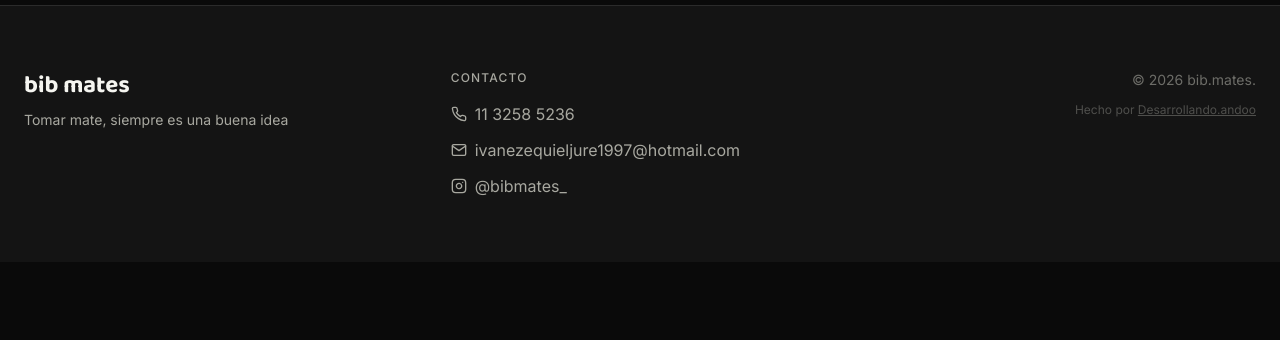
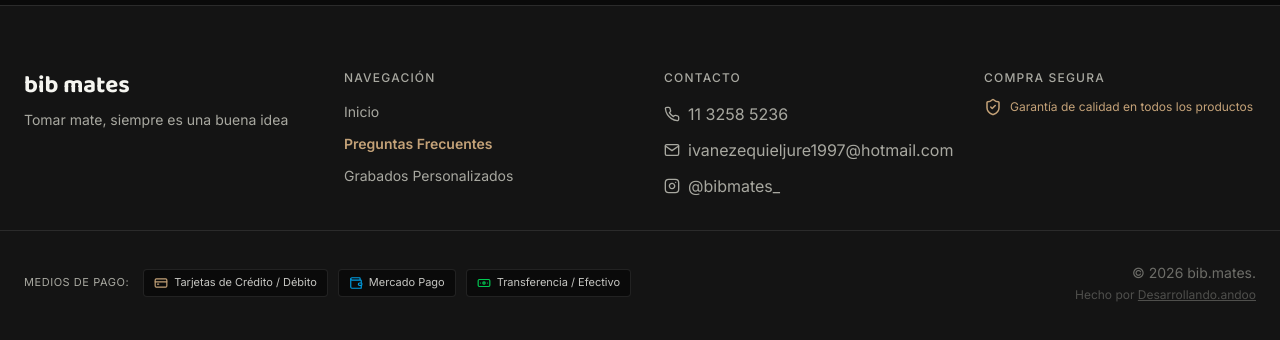
Before and after one commit to Daaneri/bib-mates-frontend, a React (Vite) app: page / in a window 1280 px wide. Shown: the part 1700-2040 px from the top of the page. Before the commit the page ends 1962 px from the top, so only its background shows below. Built offline with nearby package versions, Linux system fonts and the light colour scheme; no server answers; the database is empty.

Commit message:
Agregados

```diff
--- a/src/components/Footer.jsx
+++ b/src/components/Footer.jsx
@@ -1,15 +1,33 @@
+import { Link } from 'react-router-dom';
+import { CreditCard, Wallet, Banknote, ShieldCheck } from 'lucide-react';
 import { siteConfig } from '../config/site';
 
 export default function Footer() {
   return (
     <footer className="mt-12 sm:mt-20 py-10 sm:py-16 bg-bib-dark border-t border-bib-white/10">
-      <div className="max-w-7xl mx-auto px-4 sm:px-6 grid grid-cols-1 md:grid-cols-3 gap-8 sm:gap-12 text-center md:text-left">
+      <div className="max-w-7xl mx-auto px-4 sm:px-6 grid grid-cols-1 md:grid-cols-4 gap-8 sm:gap-12 text-center md:text-left">
 
+        {/* Sección Marca */}
         <div className="flex flex-col gap-2 items-center md:items-start">
           <h3 className="text-xl sm:text-2xl font-heading font-bold text-bib-white lowercase">{siteConfig.businessName}</h3>
           <p className="text-sm text-bib-gray">{siteConfig.tagline}</p>
         </div>
 
+        {/* Sección Enlaces / FAQ */}
+        <div className="flex flex-col gap-3 items-center md:items-start">
+          <h4 className="font-medium uppercase tracking-widest text-xs text-bib-gray mb-1">Navegación</h4>
+          <Link to="/" className="text-bib-gray hover:text-bib-red transition text-sm">
+            Inicio
+          </Link>
+          <Link to="/faq" className="text-[#C4A278] hover:text-bib-white transition text-sm font-semibold">
+            Preguntas Frecuentes
+          </Link>
+          <Link to="/grabados" className="text-bib-gray hover:text-bib-red transition text-sm">
+            Grabados Personalizados
+          </Link>
+        </div>
+
+        {/* Sección Contacto */}
         <div className="flex flex-col gap-3 items-center md:items-start">
           <h4 className="font-medium uppercase tracking-widest text-xs text-bib-gray mb-1">Contacto</h4>
 
@@ -29,13 +47,44 @@ export default function Footer() {
           </a>
         </div>
 
-        <div className="flex flex-col gap-2 items-center md:items-end">
-          <p className="text-xs sm:text-sm text-bib-gray/60">© 2026 {siteConfig.businessName.toLowerCase().replace(/\s+/g, '.')}.</p>
-          <p className="text-[10px] sm:text-xs text-bib-gray/40 mt-1">
+        {/* Sección Compra Segura */}
+        <div className="flex flex-col gap-2 items-center md:items-start">
+          <h4 className="font-medium uppercase tracking-widest text-xs text-bib-gray mb-1">Compra Segura</h4>
+          <div className="flex items-center gap-2 text-xs text-[#C4A278]">
+            <ShieldCheck size={18} />
+            <span>Garantía de calidad en todos los productos</span>
+          </div>
+        </div>
+
+      </div>
+
+      {/* BLOQUE DE MEDIOS DE PAGO */}
+      <div className="max-w-7xl mx-auto px-4 sm:px-6 pt-8 mt-8 border-t border-bib-white/10 flex flex-col md:flex-row items-center justify-between gap-4 text-center md:text-left">
+        <div className="flex flex-wrap items-center justify-center gap-2.5 text-bib-white/80">
+          <span className="text-[11px] uppercase tracking-wider text-bib-gray mr-1">Medios de pago:</span>
+
+          <div className="flex items-center gap-1.5 bg-bib-black border border-bib-white/10 px-2.5 py-1 rounded text-[11px]">
+            <CreditCard size={14} className="text-[#C4A278]" />
+            <span>Tarjetas de Crédito / Débito</span>
+          </div>
+
+          <div className="flex items-center gap-1.5 bg-bib-black border border-bib-white/10 px-2.5 py-1 rounded text-[11px]">
+            <Wallet size={14} className="text-[#009EE3]" />
+            <span>Mercado Pago</span>
+          </div>
+
+          <div className="flex items-center gap-1.5 bg-bib-black border border-bib-white/10 px-2.5 py-1 rounded text-[11px]">
+            <Banknote size={14} className="text-green-500" />
+            <span>Transferencia / Efectivo</span>
+          </div>
+        </div>
+
+        <div className="flex flex-col gap-1 text-center md:text-right">
+          <p className="text-xs sm:text-sm text-bib-gray/60">© {new Date().getFullYear()} {siteConfig.businessName.toLowerCase().replace(/\s+/g, '.')}.</p>
+          <p className="text-[10px] sm:text-xs text-bib-gray/40">
             Hecho por <a href="https://www.instagram.com/desarrollando.andoo/" target="_blank" rel="noopener noreferrer" className="hover:text-bib-white underline transition-colors">Desarrollando.andoo</a>
           </p>
         </div>
-
       </div>
     </footer>
   );
--- /dev/null
+++ b/src/components/HeroBanner.jsx
@@ -0,0 +1,61 @@
+import { Link } from 'react-router-dom';
+import { Sparkles, ChevronRight } from 'lucide-react';
+import FadeIn from './FadeIn';
+
+export default function HeroBanner() {
+  return (
+    <section
+      className="relative py-16 sm:py-24 md:py-32 px-6 text-center overflow-hidden flex flex-col items-center justify-center min-h-[55vh] md:min-h-[75vh] bg-bib-black"
+      style={{
+        background: 'radial-gradient(ellipse 700px 450px at 50% 20%, rgba(196,162,120,0.18), transparent), #0A0A0A',
+      }}
+    >
+      {/* Glow / Resplandor de fondo */}
+      <div
+        className="pointer-events-none absolute -top-32 left-1/2 -translate-x-1/2 w-[300px] sm:w-[600px] h-[300px] sm:h-[600px] rounded-full opacity-30 animate-pulse [animation-duration:5s]"
+        style={{
+          background: 'radial-gradient(circle, rgba(196,162,120,0.25) 0%, transparent 70%)',
+        }}
+      />
+
+      <FadeIn>
+        <span className="inline-flex items-center gap-1.5 bg-[#C4A278]/10 border border-[#C4A278]/30 px-3 py-1 rounded-full text-[10px] sm:text-xs tracking-[0.25em] text-[#C4A278] font-semibold mb-6 uppercase">
+          <Sparkles size={12} /> Artesanías en Cuero y Alpaca
+        </span>
+      </FadeIn>
+
+      <FadeIn delay={100}>
+        <h1 className="text-3xl sm:text-6xl md:text-7xl font-heading font-extrabold text-bib-white tracking-tight mb-4 sm:mb-6 leading-[1.15] sm:leading-[1.1] max-w-4xl">
+          Tomar mate,<br className="hidden sm:block" />
+          <span className="text-transparent bg-clip-text bg-gradient-to-r from-bib-white via-[#C4A278] to-bib-white">
+            siempre es una buena idea.
+          </span>
+        </h1>
+      </FadeIn>
+
+      <FadeIn delay={200}>
+        <p className="text-xs sm:text-sm md:text-base text-bib-gray tracking-wide max-w-xl mb-8 sm:mb-10 leading-relaxed font-light">
+          Mates imperiales y camioneros seleccionados a mano, grabados láser personalizados y complementos de calidad premium.
+        </p>
+      </FadeIn>
+
+      <FadeIn delay={300}>
+        <div className="flex flex-col sm:flex-row gap-3 sm:gap-4 w-full sm:w-auto">
+          <a
+            href="#seleccion"
+            className="inline-flex items-center justify-center gap-2 bg-[#C4A278] text-bib-black px-8 py-3.5 rounded font-bold text-xs tracking-[0.2em] uppercase hover:bg-bib-white transition-all duration-300 hover:shadow-[0_0_25px_rgba(196,162,120,0.4)] hover:-translate-y-0.5"
+          >
+            Ver Catálogo
+            <ChevronRight size={14} />
+          </a>
+          <Link
+            to="/grabados"
+            className="inline-flex items-center justify-center gap-2 bg-transparent border border-bib-white/20 text-bib-white px-8 py-3.5 rounded font-medium text-xs tracking-[0.2em] uppercase hover:border-[#C4A278] hover:text-[#C4A278] transition-all duration-300"
+          >
+            Ver Grabados
+          </Link>
+        </div>
+      </FadeIn>
+    </section>
+  );
+}
--- a/src/components/Home.jsx
+++ b/src/components/Home.jsx
@@ -1,8 +1,8 @@
 import { useEffect, useRef, useState } from 'react';
-import { Link } from 'react-router-dom';
-import { Truck, Star, CreditCard, Sparkles, ChevronRight, ChevronLeft } from 'lucide-react';
+import { Truck, Star, CreditCard, ChevronRight, ChevronLeft } from 'lucide-react';
 import ProductGrid from './ProductGrid';
 import FadeIn from './FadeIn';
+import HeroBanner from './HeroBanner';
 import { supabase } from '../supabaseClient';
 import { CATEGORIES } from '../config/categories';
 
@@ -58,59 +58,8 @@ export default function Home() {
         </div>
       </div>
 
-      {/* Hero Section */}
-      <section
-        className="relative py-20 md:py-32 px-6 text-center overflow-hidden flex flex-col items-center justify-center min-h-[75vh]"
-        style={{
-          background: 'radial-gradient(ellipse 700px 450px at 50% 20%, rgba(196,162,120,0.18), transparent), #0A0A0A',
-        }}
-      >
-        <div
-          className="pointer-events-none absolute -top-32 left-1/2 -translate-x-1/2 w-[600px] h-[600px] rounded-full opacity-30 animate-pulse [animation-duration:5s]"
-          style={{
-            background: 'radial-gradient(circle, rgba(196,162,120,0.25) 0%, transparent 70%)',
-          }}
-        />
-
-        <FadeIn>
-          <span className="inline-flex items-center gap-1.5 bg-[#C4A278]/10 border border-[#C4A278]/30 px-3 py-1 rounded-full text-[10px] sm:text-xs tracking-[0.25em] text-[#C4A278] font-semibold mb-6 uppercase">
-            <Sparkles size={12} /> Artesanías en Cuero y Alpaca
-          </span>
-        </FadeIn>
-
-        <FadeIn delay={100}>
-          <h1 className="text-4xl sm:text-6xl md:text-7xl font-heading font-extrabold text-bib-white tracking-tight mb-6 leading-[1.1] max-w-4xl">
-            Tomar mate,<br className="hidden sm:block" />
-            <span className="text-transparent bg-clip-text bg-gradient-to-r from-bib-white via-[#C4A278] to-bib-white">
-              siempre es una buena idea.
-            </span>
-          </h1>
-        </FadeIn>
-
-        <FadeIn delay={200}>
-          <p className="text-xs sm:text-sm md:text-base text-bib-gray tracking-wide max-w-xl mb-10 leading-relaxed font-light">
-            Mates imperiales y camioneros seleccionados a mano, grabados láser personalizados y complementos de calidad premium.
-          </p>
-        </FadeIn>
-
-        <FadeIn delay={300}>
-          <div className="flex flex-col sm:flex-row gap-4 w-full sm:w-auto">
-            <a
-              href="#seleccion"
-              className="inline-flex items-center justify-center gap-2 bg-[#C4A278] text-bib-black px-8 py-3.5 rounded font-bold text-xs tracking-[0.2em] uppercase hover:bg-bib-white transition-all duration-300 hover:shadow-[0_0_25px_rgba(196,162,120,0.4)] hover:-translate-y-0.5"
-            >
-              Ver Catálogo
-              <ChevronRight size={14} />
-            </a>
-            <Link
-              to="/grabados"
-              className="inline-flex items-center justify-center gap-2 bg-transparent border border-bib-white/20 text-bib-white px-8 py-3.5 rounded font-medium text-xs tracking-[0.2em] uppercase hover:border-[#C4A278] hover:text-[#C4A278] transition-all duration-300"
-            >
-              Ver Grabados
-            </Link>
-          </div>
-        </FadeIn>
-      </section>
+      {/* Hero Banner Component */}
+      <HeroBanner />
 
       {/* Métricas de Prueba Social */}
       <FadeIn>
```
